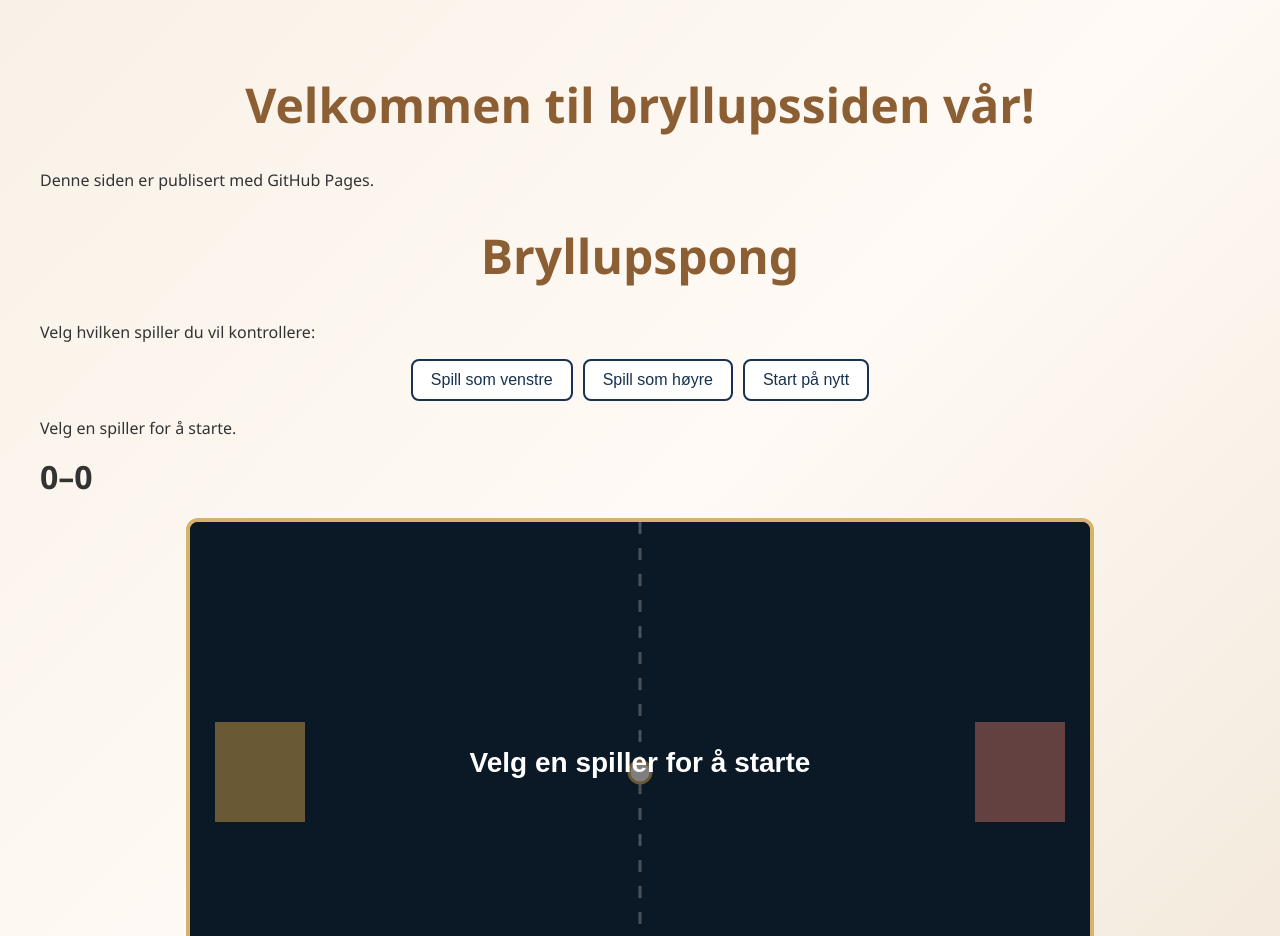
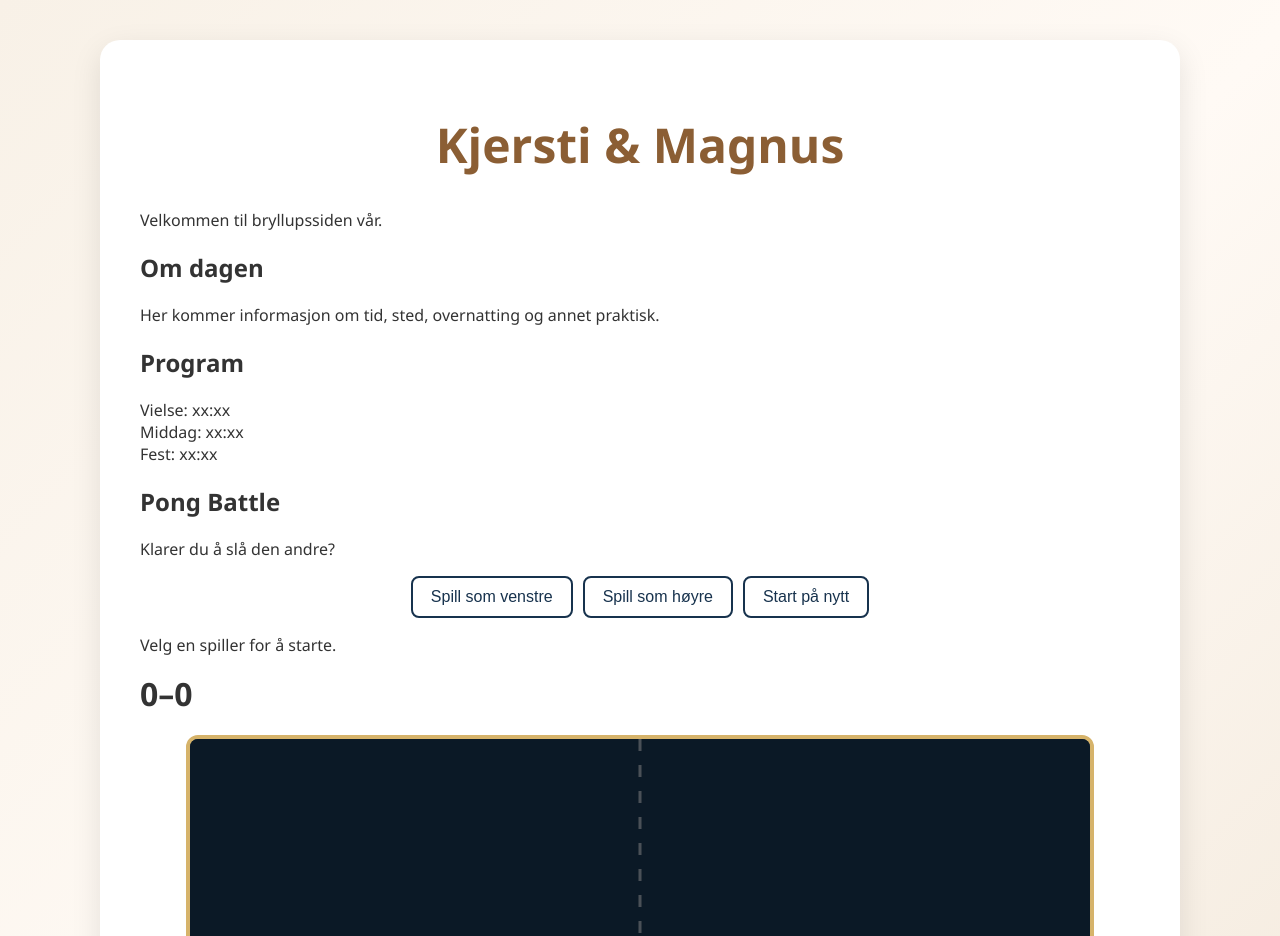
Before and after one commit to kjeberg/bryllupsside_2, a plain HTML site: page index.html in a window 1280 px wide. Shown: the top 936 px of the page. Drawn offline with Linux system fonts and the light colour scheme.

Commit message:
Update index.html

```diff
--- a/index.html
+++ b/index.html
@@ -1,16 +1,50 @@
 <!DOCTYPE html>
 <html lang="no">
+
 <head>
     <meta charset="UTF-8">
-    <title>Bryllupsside</title>
+    <meta name="viewport" content="width=device-width, initial-scale=1.0">
+
+    <title>Kjersti & Magnus</title>
+
     <link rel="stylesheet" href="style.css">
 </head>
+
 <body>
-    <h1>Velkommen til bryllupssiden vår!</h1>
-    <p>Denne siden er publisert med GitHub Pages.</p>
-    <h1>Bryllupspong</h1>
 
-    <p>Velg hvilken spiller du vil kontrollere:</p>
+    <div class="container">
+
+        <h1>Kjersti & Magnus</h1>
+
+        <p>
+            Velkommen til bryllupssiden vår.
+        </p>
+
+        <section>
+            <h2>Om dagen</h2>
+
+            <p>
+                Her kommer informasjon om tid, sted, overnatting og annet
+                praktisk.
+            </p>
+        </section>
+
+        <section>
+            <h2>Program</h2>
+
+            <p>
+                Vielse: xx:xx <br>
+                Middag: xx:xx <br>
+                Fest: xx:xx
+            </p>
+        </section>
+
+        <section>
+            <h2>Pong Battle</h2>
+
+            <p>
+                Klarer du å slå den andre?
+            </p>
 
             <div class="game-controls">
                 <button id="chooseLeft">Spill som venstre</button>
@@ -24,7 +58,13 @@
 
             <div id="score">0–0</div>
 
-    <canvas id="gameCanvas" width="900" height="500"></canvas>
+            <canvas id="gameCanvas"
+                    width="900"
+                    height="500"></canvas>
+
+        </section>
+
+    </div>
 
     <script src="script.js"></script>
 
```
Lines whose indentation alone changed are shown as unchanged.
